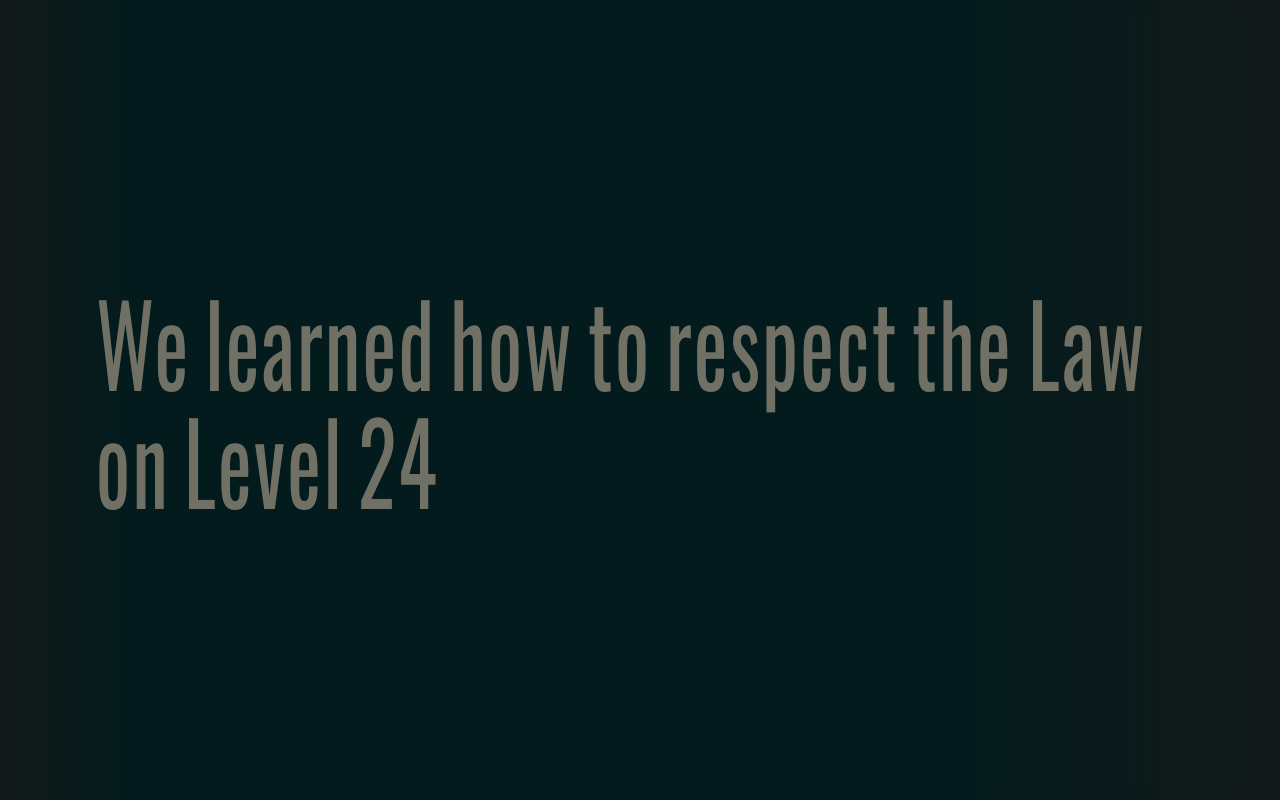
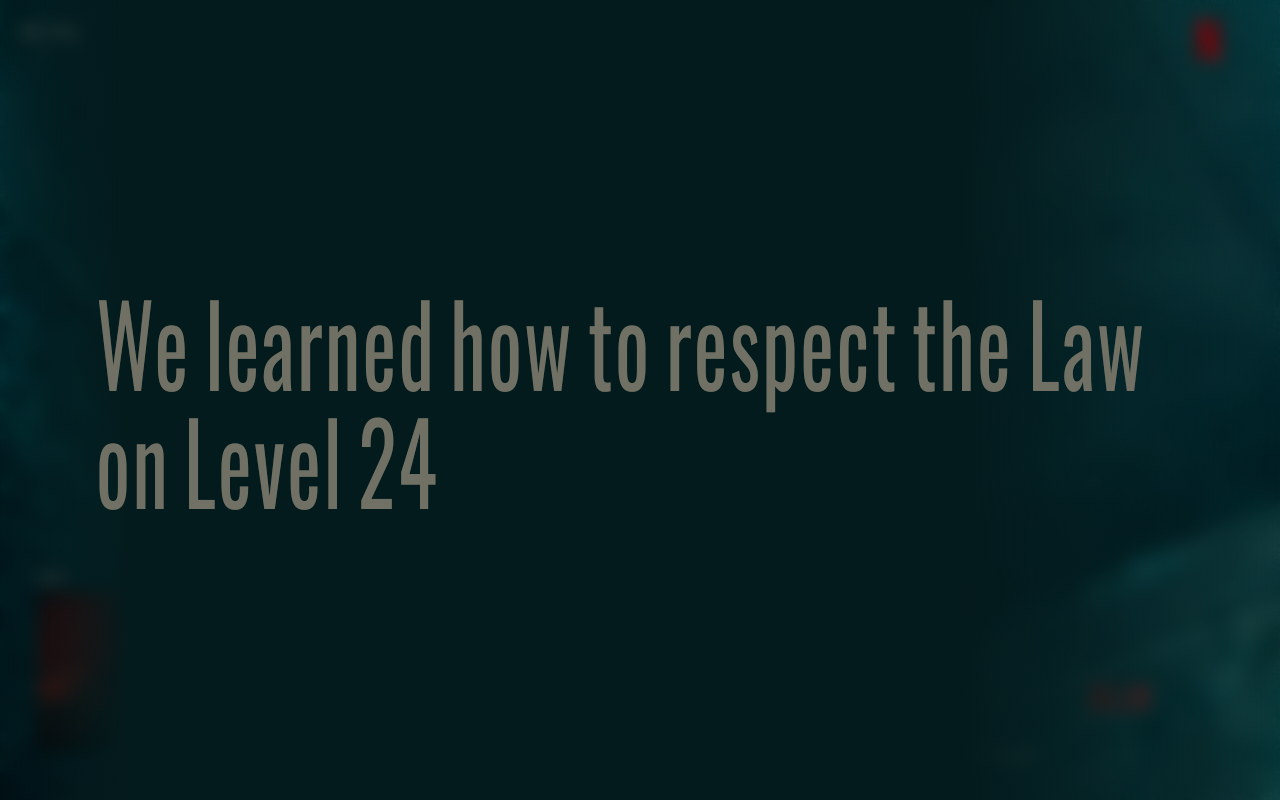
Before and after one commit to StringLOVERgirl/platform_react, a React (Vite) app: page /#/ in a window 1280 px wide. Shown: the top 800 px of the page. Built offline with nearby package versions, Linux system fonts and the light colour scheme.

Commit message:
blur adapt

```diff
--- a/src/index.css
+++ b/src/index.css
@@ -70,8 +70,8 @@ h2 {
     }
 
     .outter {
-      /* perspective: 1px; */
-      /* transform-style: preserve-3d;  */
+      perspective: 1px;
+      transform-style: preserve-3d;
 
       height: 100lvh;
       overflow-x: hidden;
```
